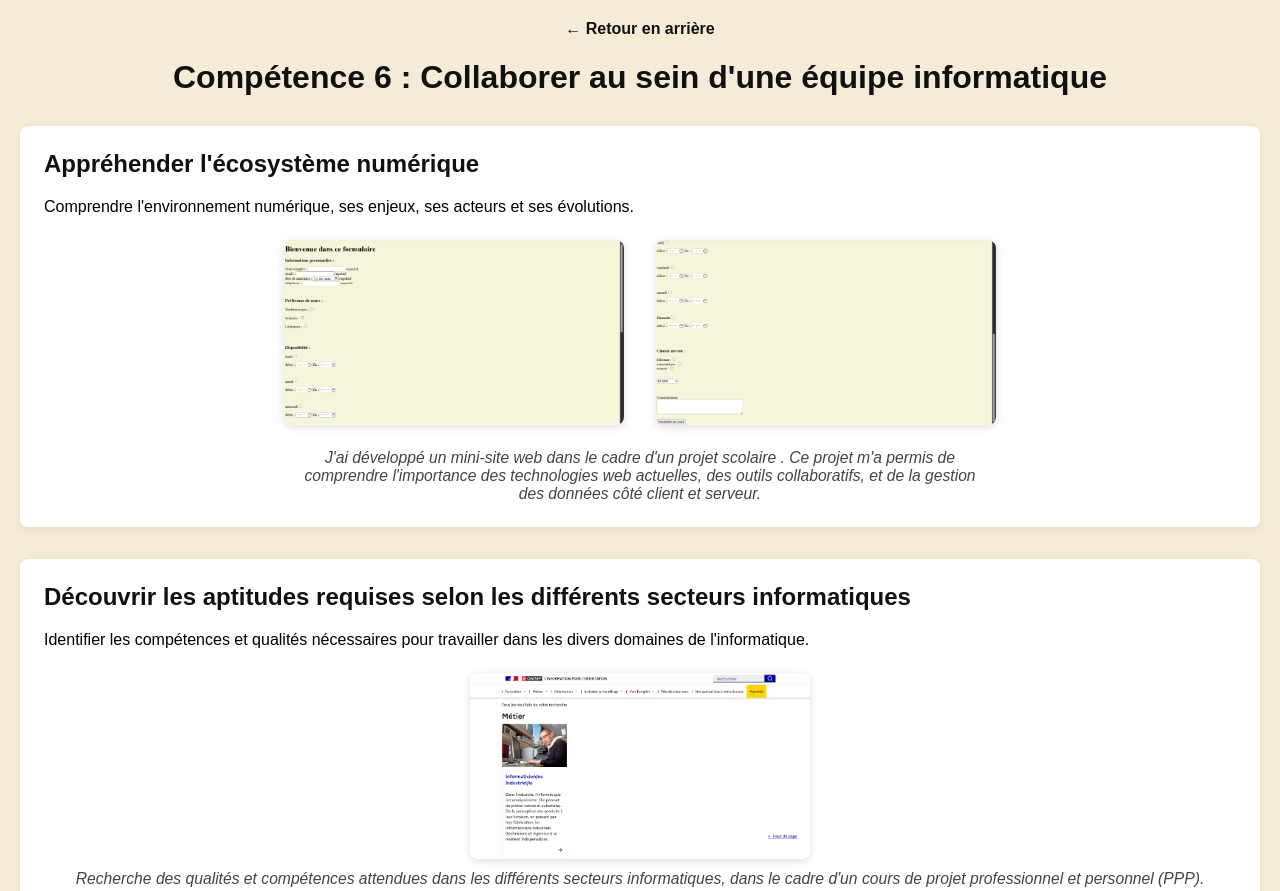
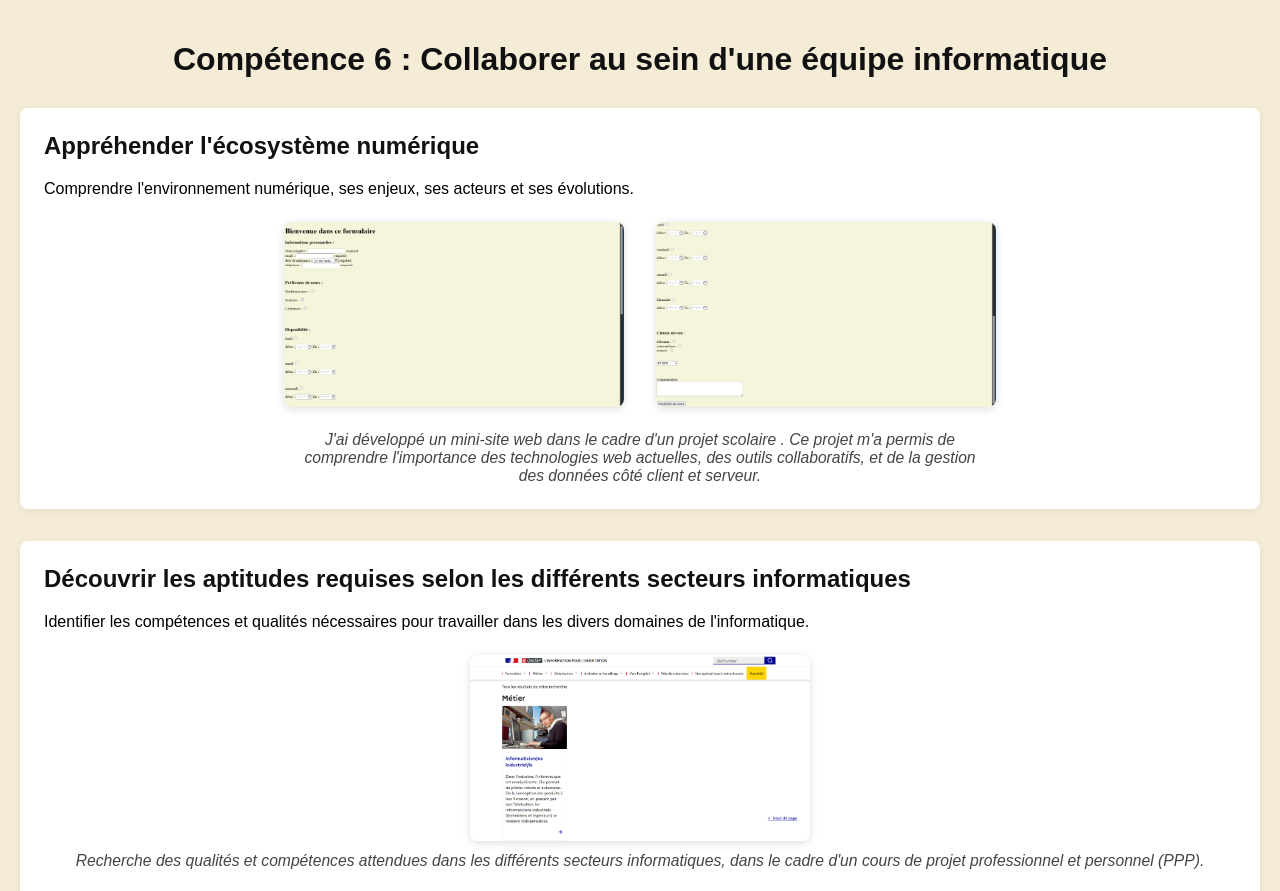
Before and after one commit to Ximoz34/portfolios, a plain HTML site: page competence6.html in a window 1280 px wide. Shown: the top 891 px of the page. Drawn offline with Linux system fonts and the light colour scheme.

Commit message:
Update competence6.html

```diff
--- a/competence6.html
+++ b/competence6.html
@@ -42,7 +42,7 @@
 </head>
 <body>
   <header>
-    <a href="portfolio.html#competences" style="font-size:1em; color:#111;">← Retour en arrière</a>
+
     <h1 style="color:#111;">Compétence 6 : Collaborer au sein d'une équipe informatique</h1>
   </header>
 
```
